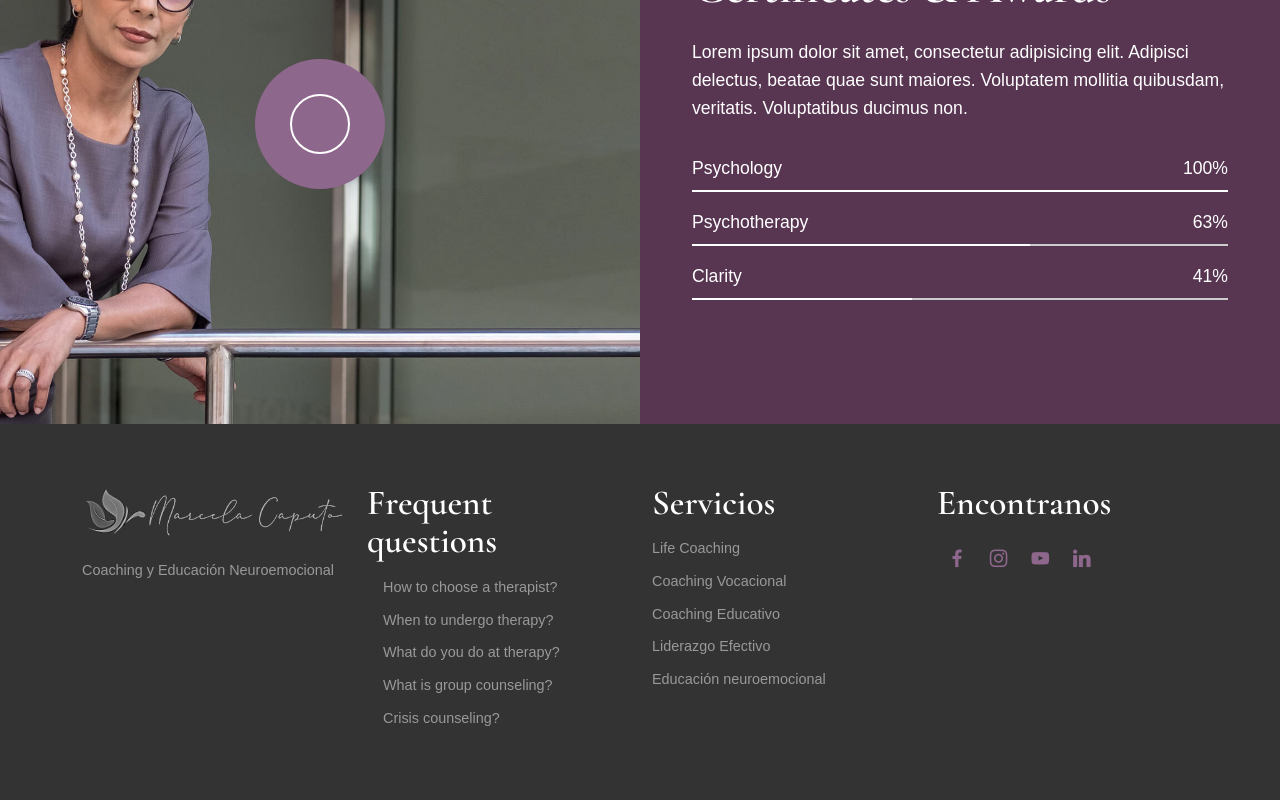
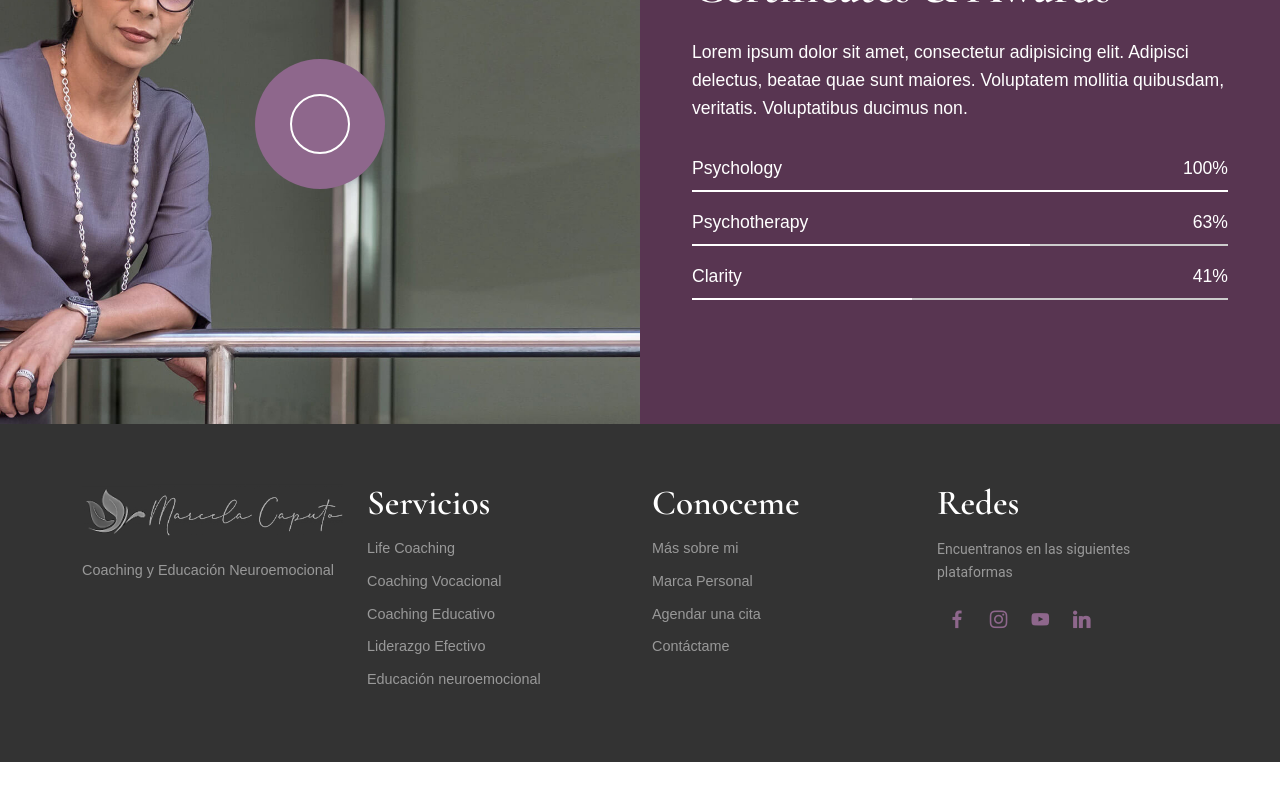
Before and after one commit to AgustinTafura/mc-coaching, a Next.js app: page / in a window 1280 px wide. Shown: the part 3759-4559 px from the top of the page. After the commit the page ends 4521 px from the top, so only its background shows below. Built offline with nearby package versions, Linux system fonts and the light colour scheme; a web font is replaced by a local one.

Commit message:
footer updated

```diff
--- a/components/Footer.jsx
+++ b/components/Footer.jsx
@@ -1,13 +1,15 @@
 import Image from "next/image"
 import Link from "next/link"
+
 
 const Footer = () => {
 
 
   return (
-  <footer className="footer2 cid-rT5TRS4qUz" once="footers" id="footer2-5l">
+  <footer className="footer2 cid-rT5TRS4qUz" id="footer2-5l">
     <div className="container">
       <div className="row">
+
         <div className="col-md-6 col-lg-3">
           <div className="pb-4">
             <h3 className="title pb-2 align-left mbr-bold mbr-fonts-style display-55">
@@ -23,50 +25,8 @@ const Footer = () => {
               Coaching y Educación Neuroemocional
             </p>
           </div>
+        </div>
 
-        </div>
-        <div className="col-md-6 col-lg-3">
-          <h2 className="title mbr-bold pb-2 mbr-fonts-style display-55">
-            Frequent questions
-          </h2>
-          <div className="align-wrap">
-            <div className="item-wrap">
-              <div className="icons-wrap pb-2">
-                <span className="mbr-iconfont mobi-mbri-right mobi-mbri"></span>
-                <p className="icon-title mbr-regular mbr-fonts-style display-44">
-                  How to choose a therapist?<br/></p>
-              </div>
-            </div>
-            <div className="item-wrap">
-              <div className="icons-wrap pb-2">
-                <span className="mbr-iconfont mobi-mbri-right mobi-mbri"></span>
-                <p className="icon-title mbr-regular mbr-fonts-style display-44">When to undergo
-                  therapy?</p>
-              </div>
-            </div>
-            <div className="item-wrap">
-              <div className="icons-wrap pb-2">
-                <span className="mbr-iconfont mobi-mbri-right mobi-mbri"></span>
-                <p className="icon-title mbr-regular mbr-fonts-style display-44">What do you do
-                  at therapy?</p>
-              </div>
-            </div>
-            <div className="item-wrap">
-              <div className="icons-wrap pb-2">
-                <span className="mbr-iconfont mobi-mbri-right mobi-mbri"></span>
-                <p className="icon-title mbr-regular mbr-fonts-style display-44">What is group
-                  counseling?</p>
-              </div>
-            </div>
-            <div className="item-wrap">
-              <div className="icons-wrap pb-2">
-                <span className="mbr-iconfont mobi-mbri-right mobi-mbri"></span>
-                <p className="icon-title mbr-regular mbr-fonts-style display-44">Crisis
-                  counseling?</p>
-              </div>
-            </div>
-          </div>
-        </div>
         <div className="col-md-6 col-lg-3">
           <h2 className="title mbr-bold pb-2 mbr-fonts-style display-55">
             Servicios</h2>
@@ -100,9 +60,45 @@ const Footer = () => {
             </div>
           </div>
         </div>
+
         <div className="col-md-6 col-lg-3">
           <h2 className="title mbr-bold pb-2 mbr-fonts-style display-55">
-            Encontranos</h2>
+            Conoceme
+          </h2>
+          <div className="align-wrap">
+            <div className="item-wrap">
+              <div className="icons-wrap pb-2">
+                <a className="icon-title mbr-regular mbr-fonts-style display-44">
+                  Más sobre mi</a>
+              </div>
+            </div>
+            <div className="item-wrap">
+              <div className="icons-wrap pb-2">
+                <a className="icon-title mbr-regular mbr-fonts-style display-44">
+                Marca Personal</a>
+              </div>
+            </div>
+            <div className="item-wrap">
+              <div className="icons-wrap pb-2">
+                <a className="icon-title mbr-regular mbr-fonts-style display-44">
+                Agendar una cita</a>
+              </div>
+            </div>
+            <div className="item-wrap">
+              <div className="icons-wrap pb-2">
+                <a className="icon-title mbr-regular mbr-fonts-style display-44">
+                Contáctame</a>
+              </div>
+            </div>
+          </div>
+        </div>
+
+        <div className="col-md-6 col-lg-3">
+          <h2 className="title mbr-bold pb-2 mbr-fonts-style display-55">
+            Redes</h2>
+            <div className="align-wrap pb-3">
+              Encuentranos en las siguientes plataformas
+            </div>
             <div className="socicon-wrap">
             <a href="https://www.facebook.com/neuroeducacionycoaching"><span className="mbr-iconfont socicon-facebook socicon"></span></a>
             <a href="https://www.instagram.com/neuroeducacion_y_coaching/"><span className="mbr-iconfont socicon-instagram socicon"></span></a>
```
